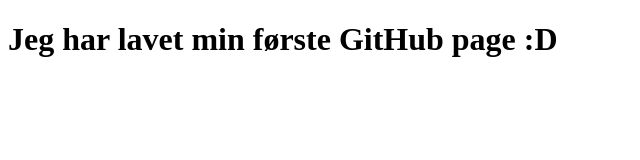
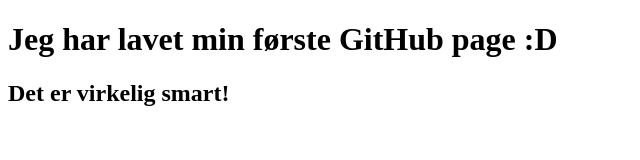
Before and after one commit to AnneOlsen/AnneOlsen.github.io, a plain HTML site: page index.html in a window 1280 px wide. Shown: the whole page, without its empty margins (0-640 px from the left). Drawn offline with Linux system fonts and the light colour scheme.

Commit message:
Update index.html
index file

```diff
--- a/index.html
+++ b/index.html
@@ -3,6 +3,7 @@
 <body>
 <h1>Jeg har lavet min første GitHub page :D </h1>
 
+  <h2> Det er virkelig smart! </h2>
 
 
 </body>
```
